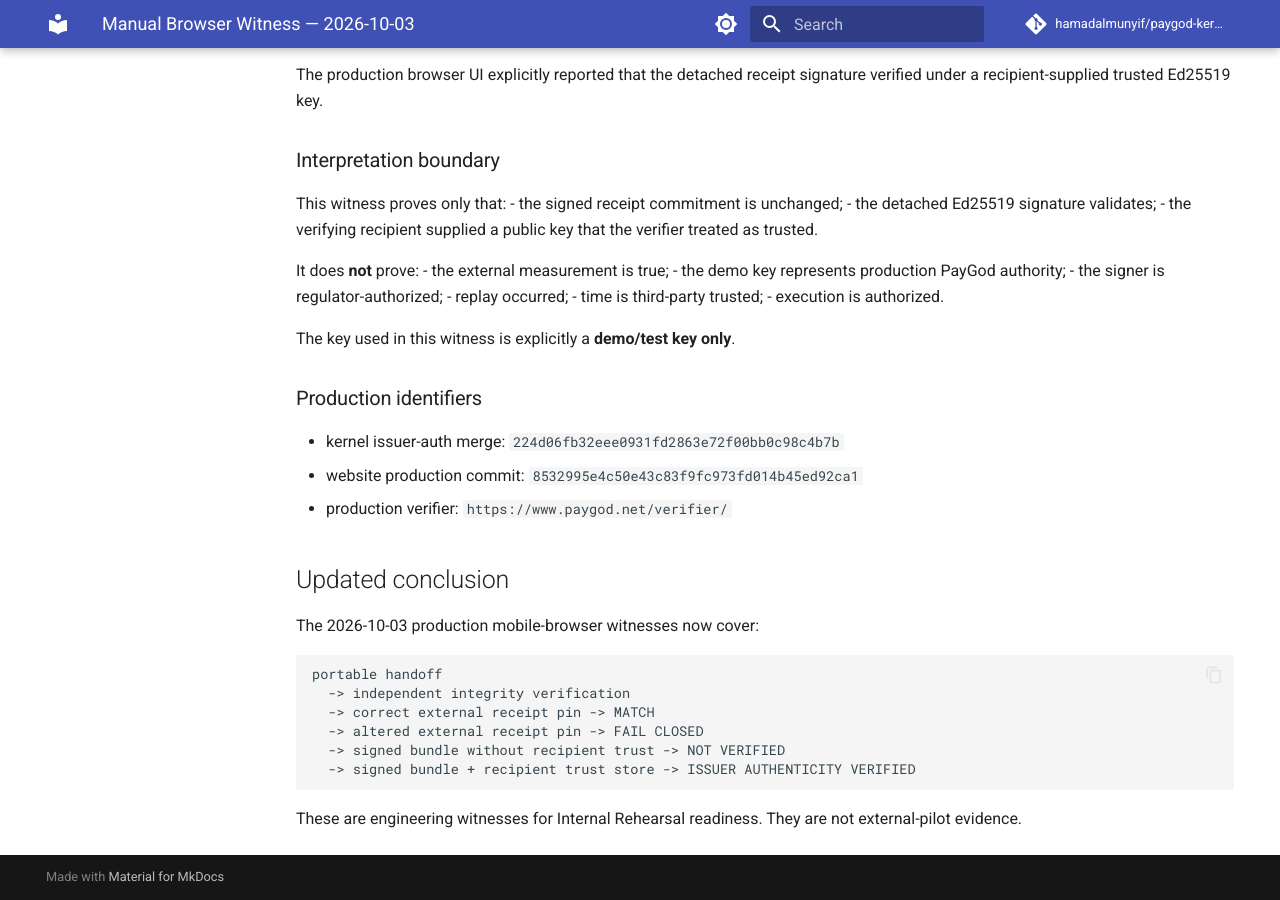
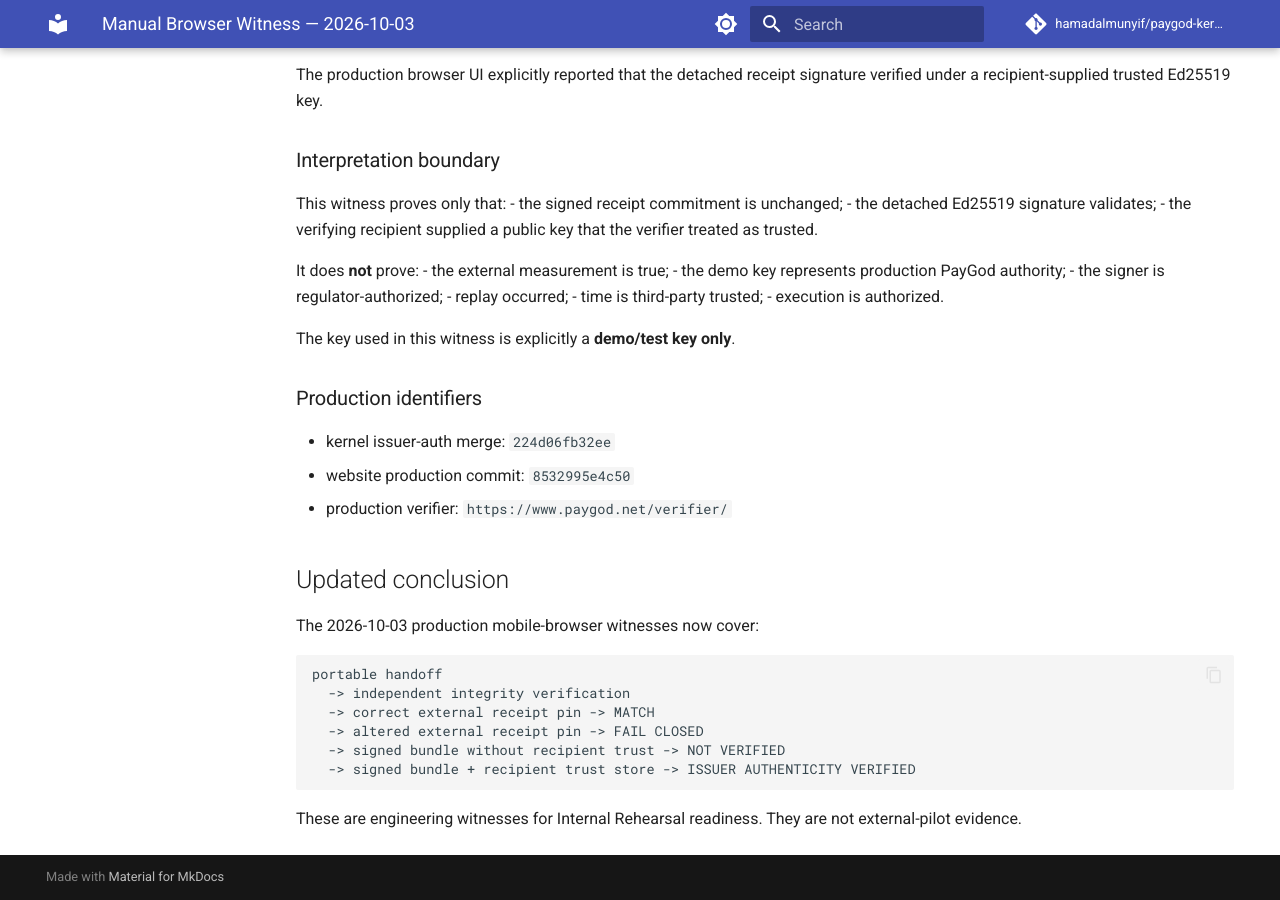
Before and after one commit to hamadalmunyif/paygod-kernel-mvp, an MkDocs documentation site: the page built from docs/MANUAL_BROWSER_WITNESS_2026-10-03.md, in a window 1280 px wide and 900 px high, scrolled down 2295 px. Built offline with MkDocs 1.6.1 and Material for MkDocs 9.7.7, drawn with Linux system fonts in a browser that asks for light colours; comment, search, counter and statistics services are not loaded.

Commit message:
security: use short commit identifiers in witness docs

```diff
--- a/docs/MANUAL_BROWSER_WITNESS_2026-10-03.md
+++ b/docs/MANUAL_BROWSER_WITNESS_2026-10-03.md
@@ -137,8 +137,8 @@ The key used in this witness is explicitly a **demo/test key only**.
 
 ### Production identifiers
 
-- kernel issuer-auth merge: `224d06fb32eee0931fd2863e72f00bb0c98c4b7b`
-- website production commit: `8532995e4c50e43c83f9fc973fd014b45ed92ca1`
+- kernel issuer-auth merge: `224d06fb32ee`
+- website production commit: `8532995e4c50`
 - production verifier: `https://www.paygod.net/verifier/`
 
 ## Updated conclusion
```
